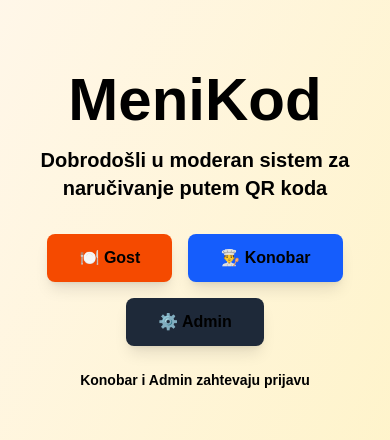
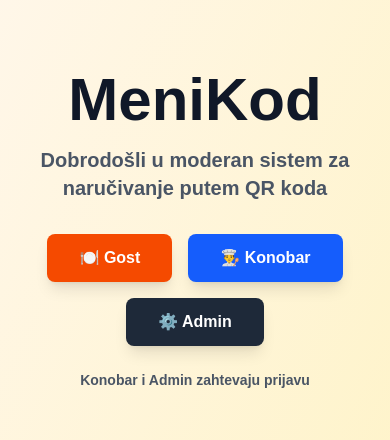
Before and after one commit to sasaub/kafic4.0, a Next.js app: page / in a window 390 px wide. Shown: the part 192-632 px from the top of the page. Built offline with nearby package versions, Linux system fonts and the light colour scheme; no server answers; the database is empty.

Commit message:
Vraceni normalni fontovi za desktop, jaci samo za mobilne uredjaje

```diff
--- a/app/globals.css
+++ b/app/globals.css
@@ -23,7 +23,11 @@ body {
   background: #F5F7FA;
   color: var(--foreground);
   font-family: Arial, Helvetica, sans-serif;
-  font-weight: 500; /* Jači font */
+}
+
+/* Mobilni specifični stilovi - samo za telefone */
+@media (max-width: 768px) {
+  body {
     -webkit-font-smoothing: antialiased;
     -moz-osx-font-smoothing: grayscale;
     /* Sprečava iOS da automatski podešava font */
@@ -33,25 +37,17 @@ body {
     text-size-adjust: 100%;
   }
 
-/* Jači fontovi za sve tekstove */
   * {
-  font-weight: 500;
-  /* Sprečava iOS da automatski podešava font */
+    font-weight: 600 !important; /* Jači font samo na mobilnom */
+    -webkit-text-fill-color: currentColor !important;
     -webkit-text-size-adjust: 100%;
     text-size-adjust: 100%;
   }
 
-/* Naslovi još jači */
-h1, h2, h3, h4, h5, h6 {
+  /* Input polja - jači font i bolji kontrast - SAMO NA MOBILNOM */
+  input, textarea, select {
     font-weight: 700 !important;
     color: #000000 !important;
-}
-
-/* Input polja - jači font i bolji kontrast - SPECIFIČNO ZA MOBILNE */
-input, textarea, select {
-  font-weight: 600 !important;
-  color: #000000 !important;
-  /* iOS Safari fix - sprečava blede fontove */
     -webkit-text-fill-color: #000000 !important;
     -webkit-opacity: 1 !important;
     opacity: 1 !important;
@@ -63,56 +59,25 @@ input, textarea, select {
   input::placeholder, textarea::placeholder {
     color: #666666 !important;
     opacity: 1 !important;
-  font-weight: 500 !important;
+    font-weight: 600 !important;
     -webkit-text-fill-color: #666666 !important;
   }
 
   /* Dugmad - jači font */
   button {
-  font-weight: 600 !important;
-  color: #000000 !important;
-  -webkit-text-fill-color: #000000 !important;
+    font-weight: 700 !important;
+    -webkit-text-fill-color: currentColor !important;
   }
 
   /* Labele - jači font */
   label {
-  font-weight: 600 !important;
-  color: #000000 !important;
-  -webkit-text-fill-color: #000000 !important;
+    font-weight: 700 !important;
+    -webkit-text-fill-color: currentColor !important;
   }
 
-/* Paragraf tekst */
-p, span, div {
-  font-weight: 500;
-  color: #000000;
-  -webkit-text-fill-color: #000000;
-}
-
-/* Tabele - jači font */
-table, th, td {
-  font-weight: 500 !important;
-  color: #000000 !important;
-  -webkit-text-fill-color: #000000 !important;
-}
-
-th {
+  /* Naslovi */
+  h1, h2, h3, h4, h5, h6 {
     font-weight: 700 !important;
-}
-
-/* Mobilni specifični stilovi */
-@media (max-width: 768px) {
-  * {
-    font-weight: 600 !important; /* Još jači font na mobilnom */
-    -webkit-text-fill-color: #000000 !important;
-  }
-
-  input, textarea, select {
-    font-weight: 700 !important; /* Ekstra jak font za input na mobilnom */
-    color: #000000 !important;
-    -webkit-text-fill-color: #000000 !important;
-  }
-
-  button {
-    font-weight: 700 !important;
+    -webkit-text-fill-color: currentColor !important;
   }
 }
```
Lines whose indentation alone changed are shown as unchanged.
